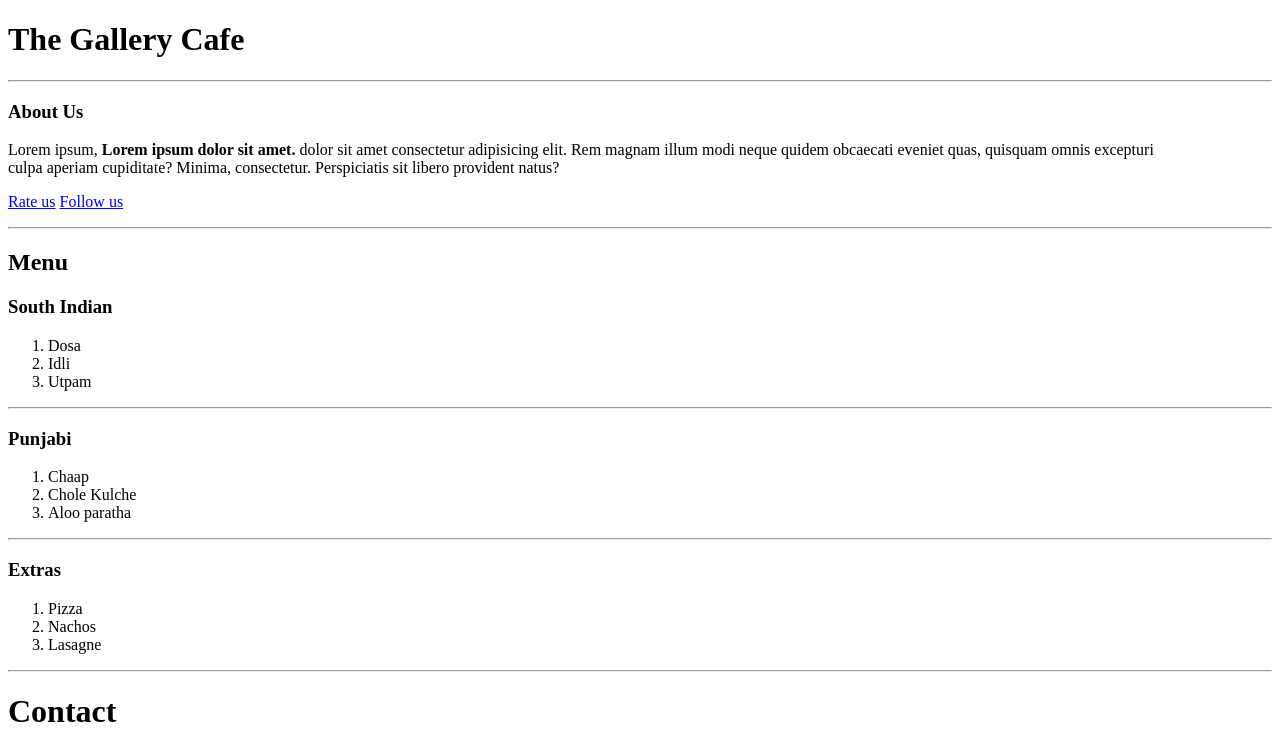
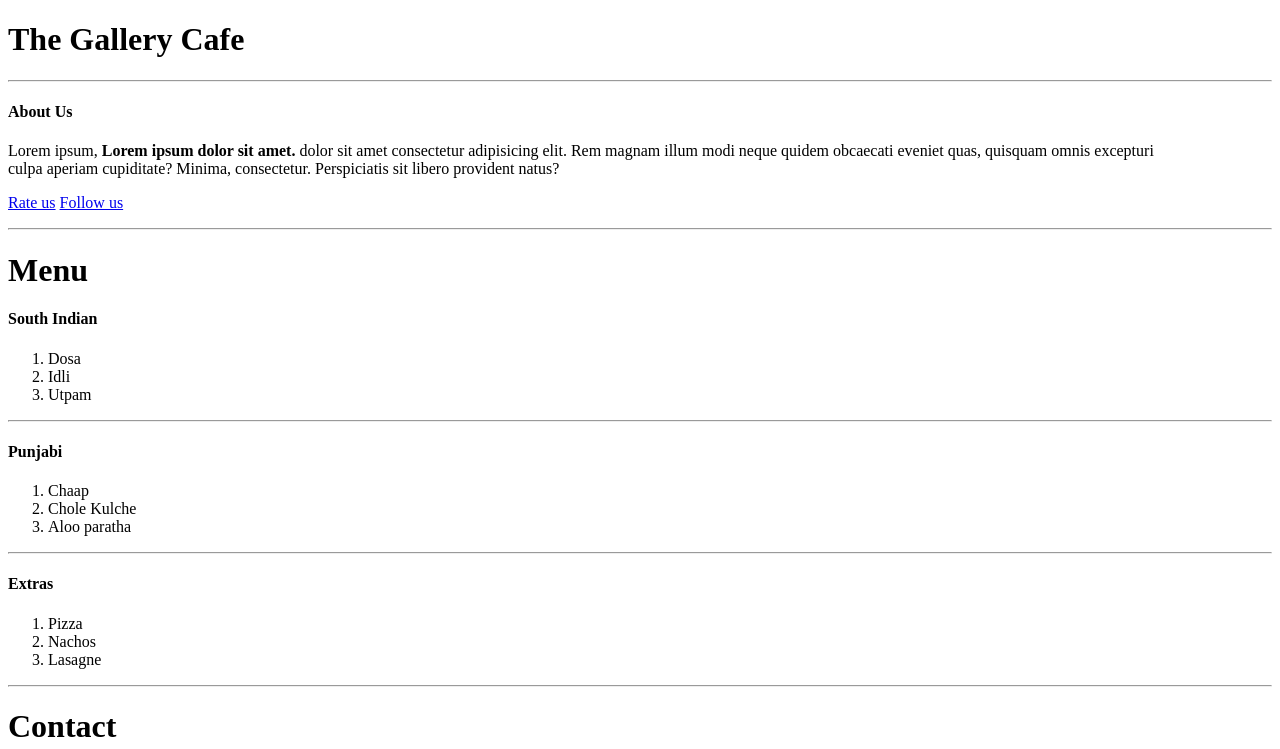
Before and after one commit to Sudhanshu-Ambastha/Gallery-Cafe, a plain HTML site: page index.html in a window 1280 px wide. Shown: the top 749 px of the page. Drawn offline with Linux system fonts and the light colour scheme.

Commit message:
Update index.html

```diff
--- a/index.html
+++ b/index.html
@@ -8,27 +8,27 @@
 <body>
     <h1>The Gallery Cafe</h1>
     <hr>
-    <h3>About Us</h3>
+    <h4>About Us</h4>
     <p>Lorem ipsum, <strong>Lorem ipsum dolor sit amet.</strong> dolor sit amet consectetur adipisicing elit. Rem magnam illum modi neque quidem obcaecati eveniet quas, quisquam omnis excepturi<br>
         culpa aperiam cupiditate? Minima, consectetur. Perspiciatis sit libero provident natus?</p>
     <p><a href="#">Rate us</a> <a href="#">Follow us</a></p>
     <hr>
-    <h2>Menu</h2>
-    <h3>South Indian</h3>
+    <h1>Menu</h1>
+    <h4>South Indian</h4>
     <ol>
         <li>Dosa</li>
         <li>Idli</li>
         <li>Utpam</li>
     </ol>
     <hr>
-    <h3>Punjabi</h3>
+    <h4>Punjabi</h4>
     <ol>
         <li>Chaap</li>
         <li>Chole Kulche</li>
         <li>Aloo paratha</li>
     </ol>
     <hr>
-    <h3>Extras</h3>
+    <h4>Extras</h4>
     <ol>
         <li>Pizza</li>
         <li>Nachos</li>
```
